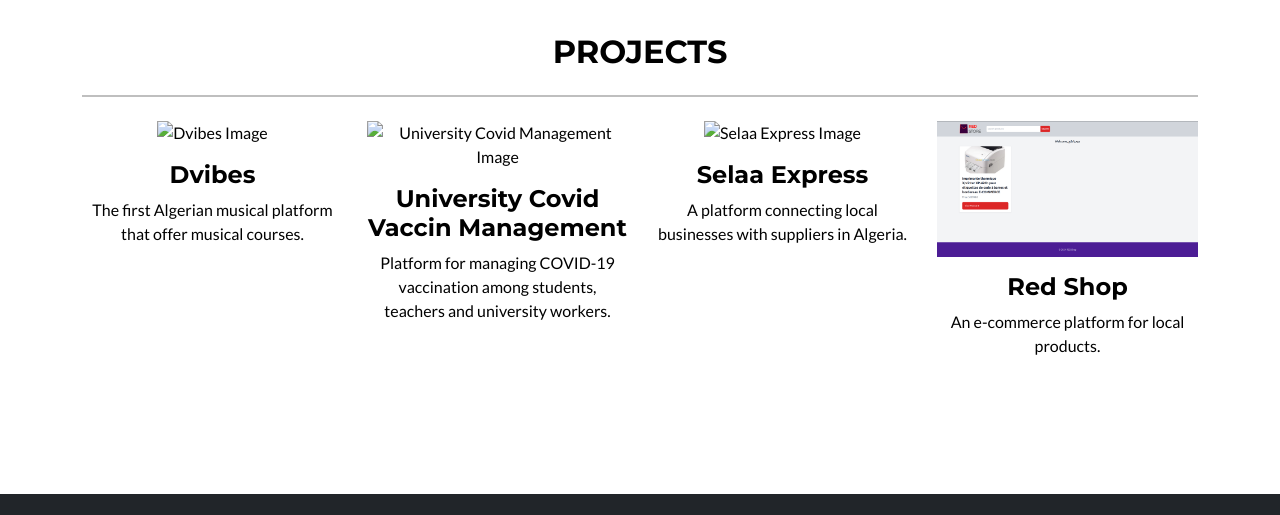
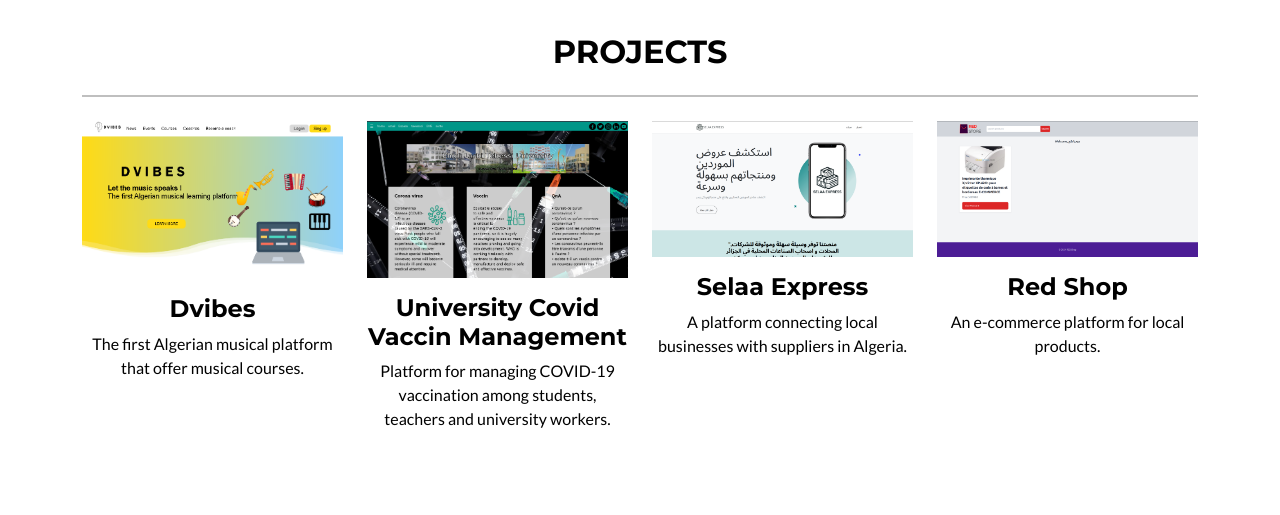
Before and after one commit to abdoulahmr/portfolio, a plain HTML site: page index.html in a window 1280 px wide. Shown: the part 2600-3115 px from the top of the page. Drawn offline with nearby package versions, Linux system fonts and the light colour scheme; the site is published under a folder, as on GitHub Pages, so addresses that start at the root find nothing.

Commit message:
Update index.html

```diff
--- a/index.html
+++ b/index.html
@@ -166,7 +166,7 @@
                     <!-- Dvibes -->
                     <div class="col-lg-3 col-md-6 mb-4">
                         <div class="project-box">
-                            <img src="/assets/img/dvibes.PNG" class="img-fluid mb-3" alt="Dvibes Image">
+                            <img src="assets/img/dvibes.PNG" class="img-fluid mb-3" alt="Dvibes Image">
                             <h4 class="text-black">Dvibes</h4>
                             <p class="text-black">The first Algerian musical platform that offer musical courses.</p>
                         </div>
@@ -174,7 +174,7 @@
                     <!-- University Covid Management -->
                     <div class="col-lg-3 col-md-6 mb-4">
                         <div class="project-box">
-                            <img src="/assets/img/cvum.png" class="img-fluid mb-3" alt="University Covid Management Image">
+                            <img src="assets/img/cvum.png" class="img-fluid mb-3" alt="University Covid Management Image">
                             <h4 class="text-black">University Covid Vaccin Management</h4>
                             <p class="text-black">Platform for managing COVID-19 vaccination among students, teachers and university workers.</p>
                         </div>
@@ -182,7 +182,7 @@
                     <!-- Selaa Express -->
                     <div class="col-lg-3 col-md-6 mb-4">
                         <div class="project-box">
-                            <img src="/assets/img/se.png" class="img-fluid mb-3" alt="Selaa Express Image">
+                            <img src="assets/img/se.png" class="img-fluid mb-3" alt="Selaa Express Image">
                             <h4 class="text-black">Selaa Express</h4>
                             <p class="text-black">A platform connecting local businesses with suppliers in Algeria.</p>
                         </div>
```
